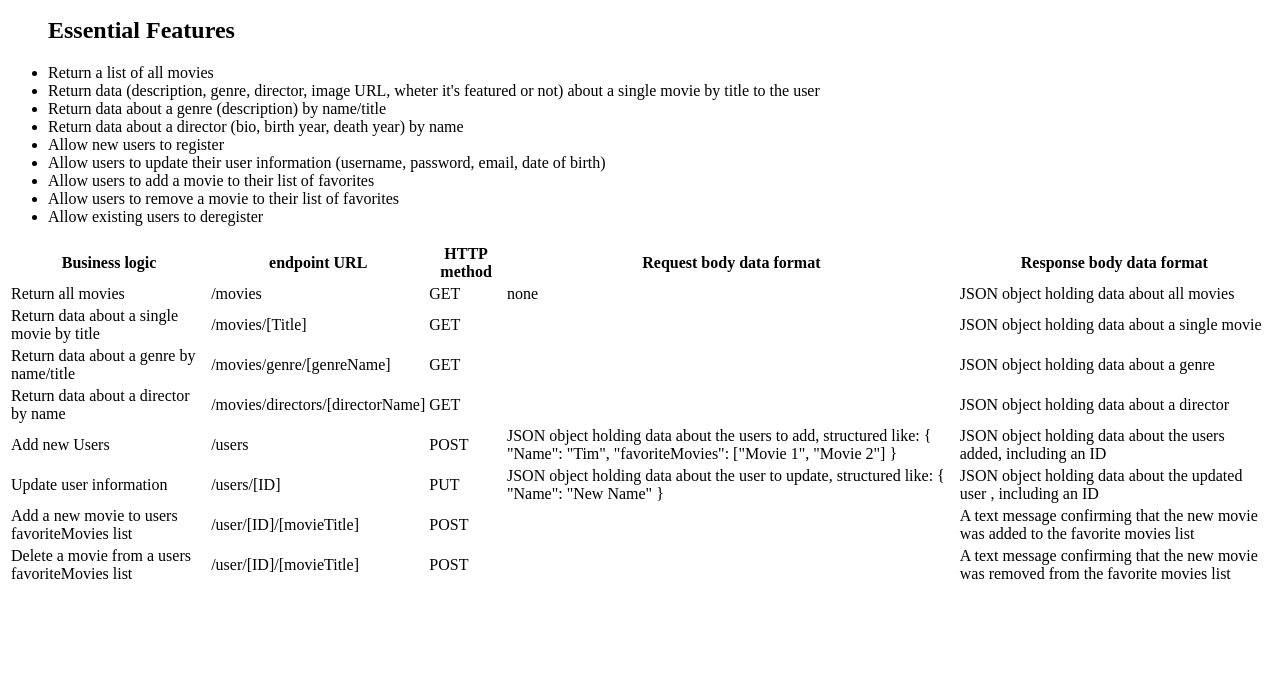
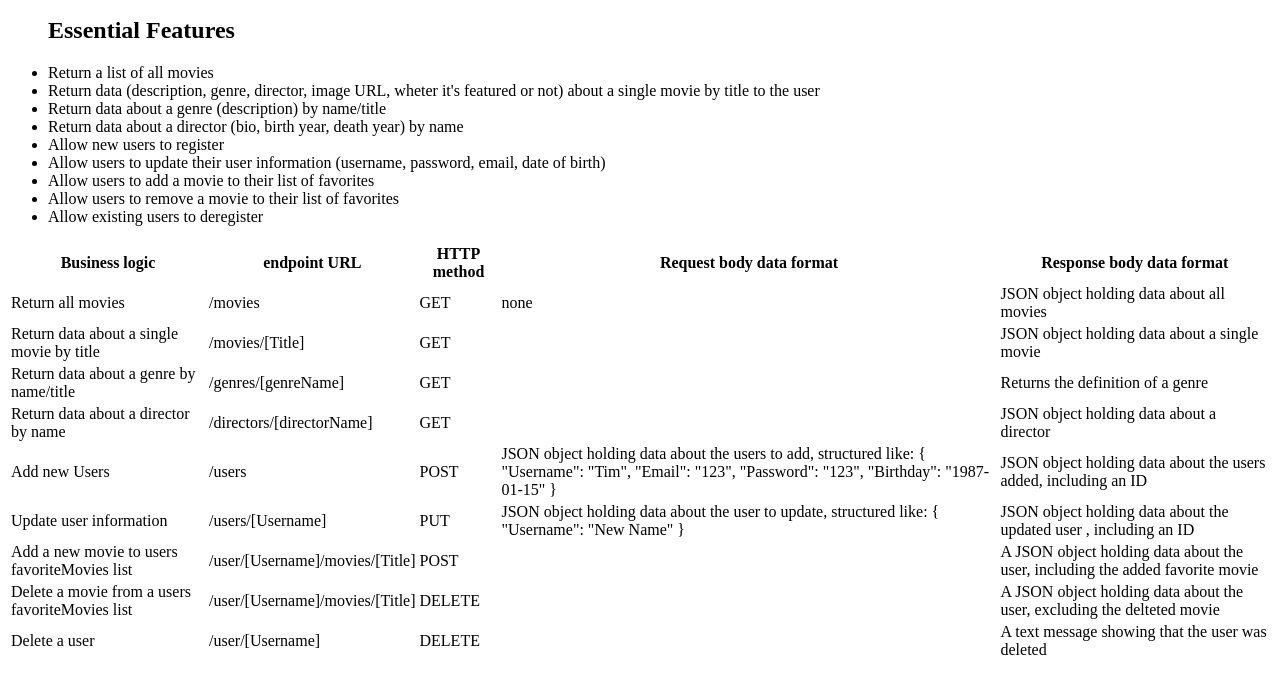
Before and after one commit to Thom187/movie_api, a website: page public/documentation.html in a window 1280 px wide. Shown: the part 119-800 px from the top of the page. Drawn offline with Linux system fonts and the light colour scheme.

```diff
--- a/package.json
+++ b/package.json
@@ -21,9 +21,10 @@
   "homepage": "https://github.com/Thom187/movie_api#readme",
   "dependencies": {
     "@types/express": "^4.17.14",
-    "body-parser": "^1.20.0",
+    "body-parser": "^1.20.1",
     "express": "^4.18.1",
     "lodash": "^4.17.21",
+    "mongoose": "^6.6.5",
     "morgan": "^1.10.0",
     "uuid": "^9.0.0"
   },
--- a/public/documentation.html
+++ b/public/documentation.html
@@ -42,14 +42,14 @@
       </tr>
       <tr>
         <td>Return data about a genre by name/title</td>
-        <td>/movies/genre/[genreName]</td>
+        <td>/genres/[genreName]</td>
         <td>GET</td>
         <td></td>
-        <td>JSON object holding data about a genre</td>
+        <td>Returns the definition of a genre</td>
       </tr>
       <tr>
         <td>Return data about a director by name</td>
-        <td>/movies/directors/[directorName]</td>
+        <td>/directors/[directorName]</td>
         <td>GET</td>
         <td></td>
         <td>JSON object holding data about a director</td>
@@ -60,36 +60,45 @@
         <td>POST</td>
         <td>JSON object holding data about the users to add, structured like:
           {
-            "Name": "Tim",
-            "favoriteMovies": ["Movie 1", "Movie 2"]
+            "Username": "Tim",
+            "Email": "123",
+            "Password": "123",
+            "Birthday": "1987-01-15"
           }
         </td>
         <td>JSON object holding data about the users added, including an ID</td>
       </tr>
       <tr>
         <td>Update user information</td>
-        <td>/users/[ID]</td>
+        <td>/users/[Username]</td>
         <td>PUT</td>
         <td>JSON object holding data about the user to update, structured like:
           {
-            "Name": "New Name"
+            "Username": "New Name"
           }
         </td>
         <td>JSON object holding data about the updated user , including an ID</td>
       </tr>
       <tr>
         <td>Add a new movie to users favoriteMovies list</td>
-        <td>/user/[ID]/[movieTitle]</td>
+        <td>/user/[Username]/movies/[Title]</td>
         <td>POST</td>
         <td></td>
-        <td>A text message confirming that the new movie was added to the favorite movies list</td>
+        <td>A JSON object holding data about the user, including the added favorite movie</td>
       </tr>
       <tr>
         <td>Delete a movie from a users favoriteMovies list</td>
-        <td>/user/[ID]/[movieTitle]</td>
-        <td>POST</td>
+        <td>/user/[Username]/movies/[Title]</td>
+        <td>DELETE</td>
         <td></td>
-        <td>A text message confirming that the new movie was removed from the favorite movies list</td>
+        <td>A JSON object holding data about the user, excluding the delteted movie</td>
+      </tr>
+      <tr>
+        <td>Delete a user </td>
+        <td>/user/[Username]</td>
+        <td>DELETE</td>
+        <td></td>
+        <td>A text message showing that the user was deleted</td>
       </tr>
 
     </table>
```
Also changed, not shown: 1 other file.
